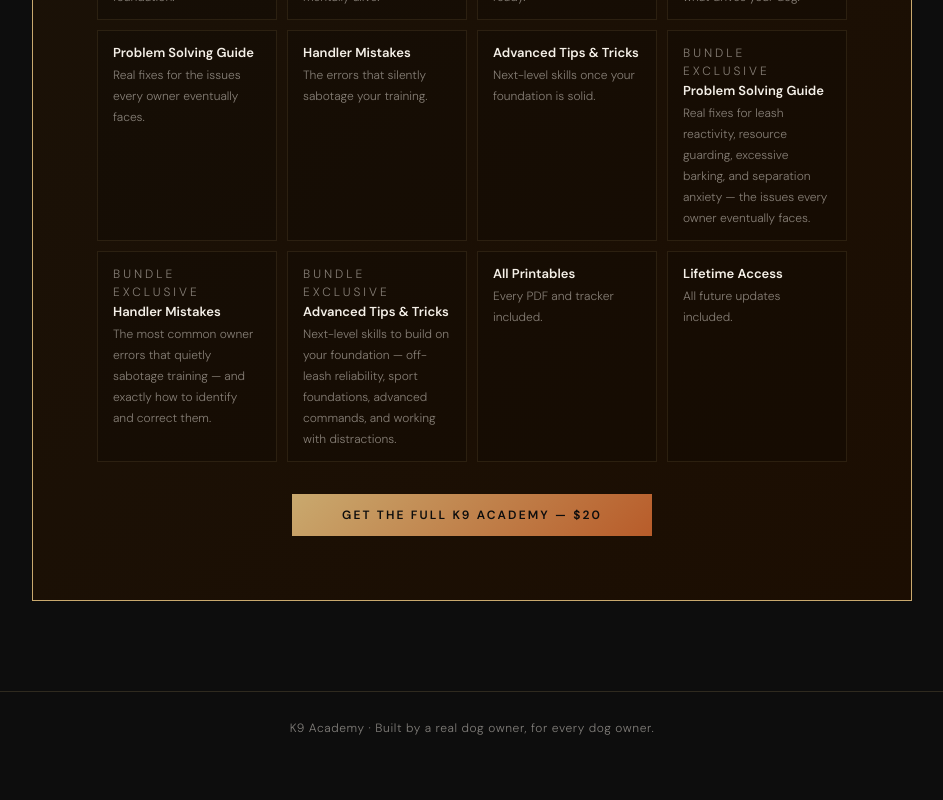
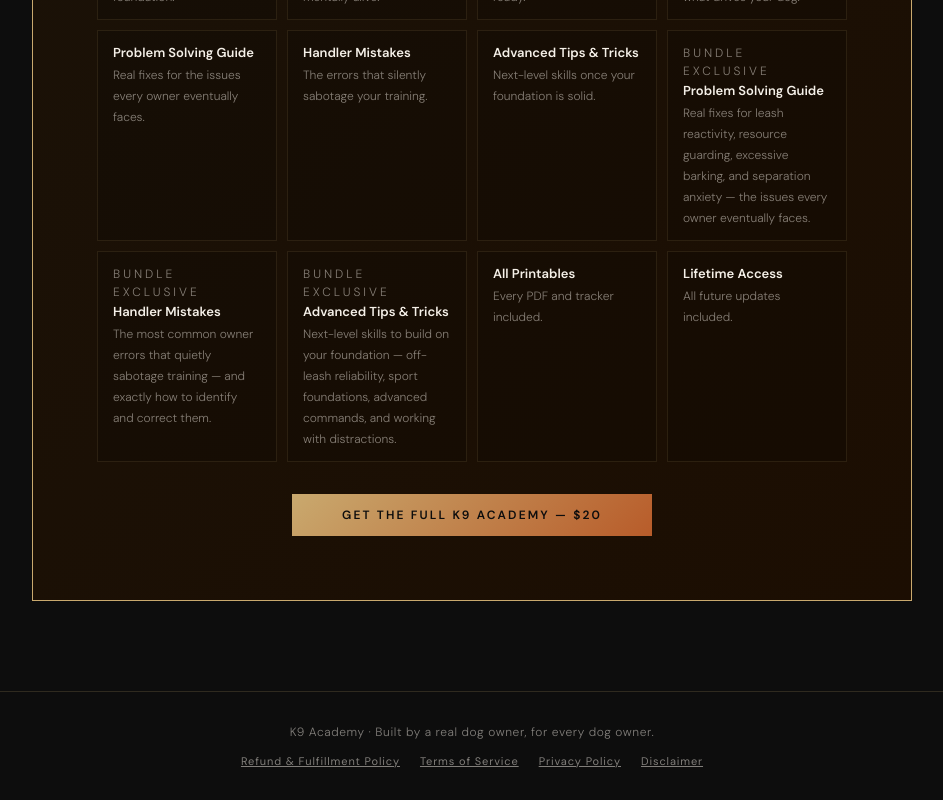
Before and after one commit to SnipeX22/K9Academy, a React (Create React App) app: page / in a window 1280 px wide. Shown: the part 2605-3405 px from the top of the page, without its empty margins (168-1111 px from the left). Before the commit the page ends 3369 px from the top, so only its background shows below. Built offline with nearby package versions, Linux system fonts and the light colour scheme; no server answers.

Commit message:
Update HomePage.js

```diff
--- a/src/components/HomePage.js
+++ b/src/components/HomePage.js
@@ -1,6 +1,6 @@
 import { COURSES, BUNDLE } from "../data/courses";
 
-export default function HomePage({ onBuy, onScrollToCourses }) {
+export default function HomePage({ onBuy, onScrollToCourses, onLegal }) {
   return (
     <>
       <section className="hero">
@@ -77,7 +77,21 @@
         </div>
       </div>
 
-      <footer>K9 Academy · Built by a real dog owner, for every dog owner.</footer>
+      <footer style={{borderTop:"1px solid var(--border)",padding:"32px 24px",textAlign:"center"}}>
+        <div style={{fontSize:12,color:"var(--muted)",letterSpacing:"0.05em",marginBottom:14}}>
+          K9 Academy · Built by a real dog owner, for every dog owner.
+        </div>
+        <div style={{display:"flex",gap:20,justifyContent:"center",flexWrap:"wrap"}}>
+          {[["refund","Refund & Fulfillment Policy"],["terms","Terms of Service"],["privacy","Privacy Policy"],["disclaimer","Disclaimer"]].map(([id,label])=>(
+            <button key={id} onClick={()=>onLegal(id)}
+              style={{background:"none",border:"none",color:"var(--muted)",fontSize:11,cursor:"pointer",fontFamily:"'DM Sans',sans-serif",letterSpacing:"0.08em",textDecoration:"underline",padding:0,transition:"color .2s"}}
+              onMouseOver={e=>e.currentTarget.style.color="var(--tan)"}
+              onMouseOut={e=>e.currentTarget.style.color="var(--muted)"}>
+              {label}
+            </button>
+          ))}
+        </div>
+      </footer>
     </>
   );
 }
```
